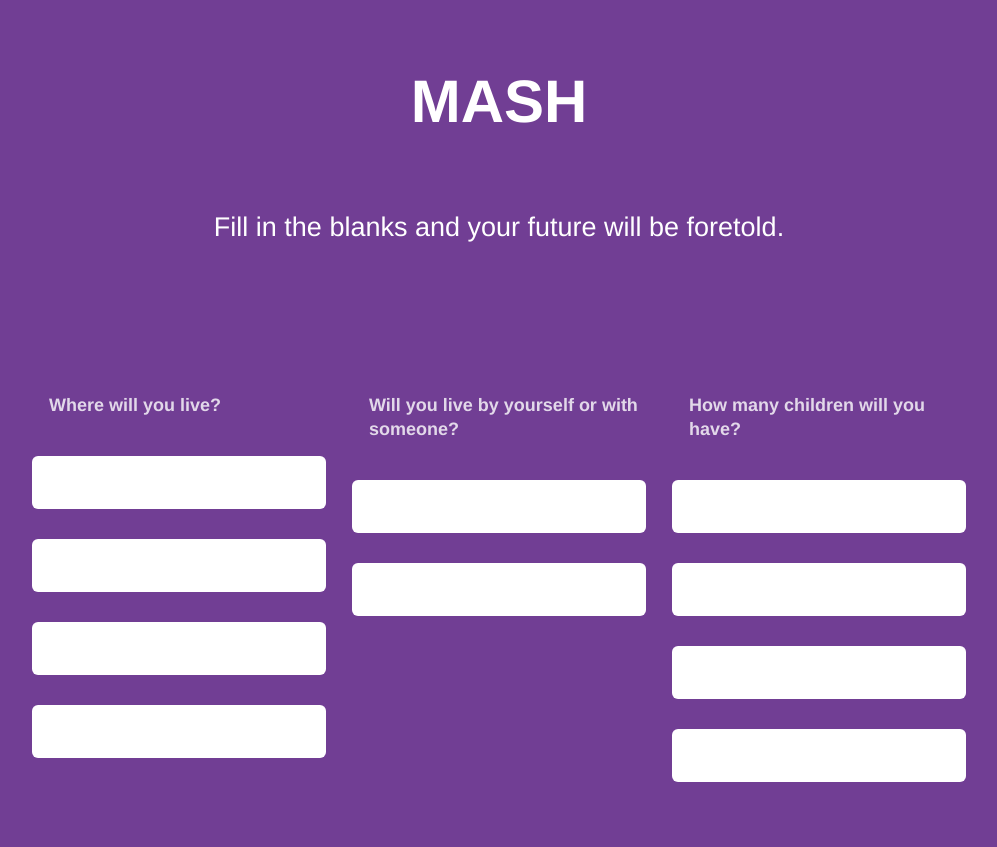
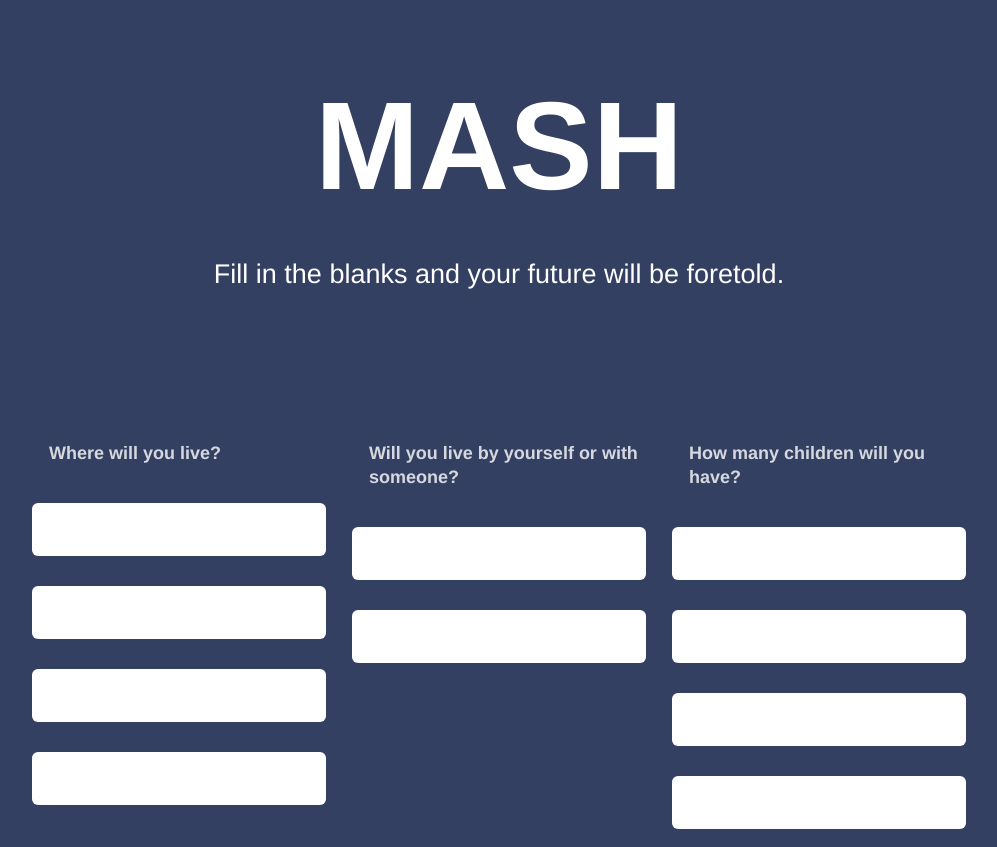
Before and after one commit to marilynsmini/MASH-Game, a plain HTML site: page index.html in a window 1280 px wide. Shown: the top 847 px of the page, without its empty margins (141-1138 px from the left). Drawn offline with Linux system fonts and the light colour scheme.

Commit message:
color and size updates

```diff
--- a/style.css
+++ b/style.css
@@ -1,6 +1,6 @@
 /* Body styling */
 body {
-  background: #713e94;
+  background: #344061;
   color: #fff;
   font-family: Helvetica, Arial;
   font-size: 27px;
@@ -14,7 +14,7 @@ body {
 
 /* Heading Styles */
 h1 {
-  font-size: 60px;
+  font-size: 125px;
   color: #fff;
   text-align: center;
 }
@@ -65,7 +65,7 @@ h1 {
 .choice-bucket input {
   border: 0;
   border-radius: 6px;
-  color: #713e94;
+  color: #545454;
   font-size: 18px;
   margin: 15px 4%;
   outline: 0;
```
